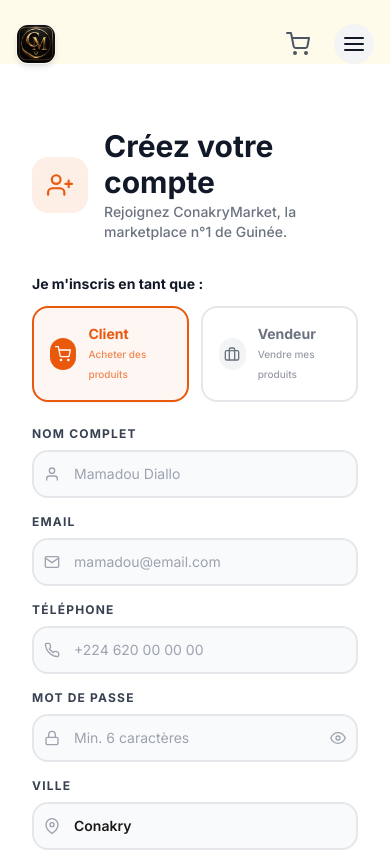
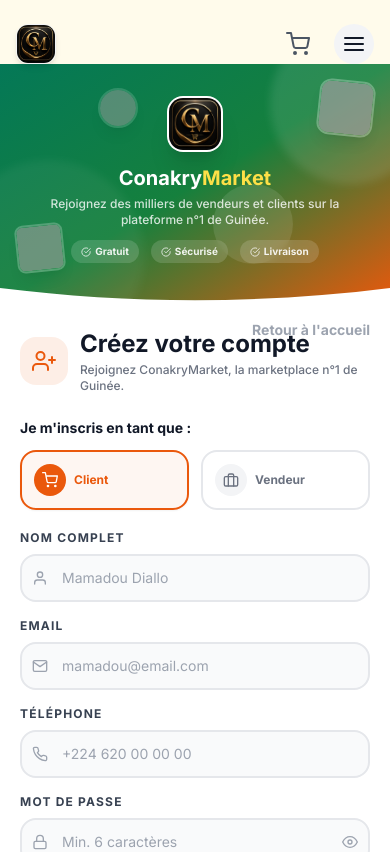
Before and after one commit to JoeCoolCapelo/ConakryMarket, a React (Vite) app in the folder conakrymarket-frontend/: page /inscription in a window 390 px wide. Shown: the top 852 px of the page. Built offline with nearby package versions, Linux system fonts and the light colour scheme; grey boxes are pictures that could not be loaded.

Commit message:
mis a jour 3

```diff
--- a/conakrymarket-frontend/src/pages/Login.jsx
+++ b/conakrymarket-frontend/src/pages/Login.jsx
@@ -25,8 +25,57 @@
   };
 
   return (
-    <div className="min-h-screen flex bg-white">
-      {/* Colonne Gauche - Photos Dispersées (Cachée sur mobile) */}
+    <div className="min-h-screen flex flex-col lg:flex-row bg-white">
+
+      {/* ══════ MOBILE HEADER ══════ */}
+      <div className="lg:hidden relative overflow-hidden" style={{ minHeight: '260px' }}>
+        {/* Gradient background */}
+        <div className="absolute inset-0 bg-gradient-to-br from-primary via-primary-dark to-secondary"></div>
+
+        {/* Decorative circles */}
+        <div className="absolute -top-10 -right-10 w-40 h-40 rounded-full bg-white/10 blur-sm"></div>
+        <div className="absolute -bottom-12 -left-12 w-48 h-48 rounded-full bg-white/5 blur-sm"></div>
+        <div className="absolute top-1/2 right-1/4 w-20 h-20 rounded-full bg-white/10"></div>
+
+        {/* Floating mini images */}
+        <img
+          src="https://images.unsplash.com/photo-1441984904996-e0b6ba687e04?auto=format&fit=crop&q=60&w=120"
+          alt=""
+          className="absolute top-4 right-4 w-16 h-16 object-cover rounded-xl shadow-lg border-2 border-white/40 rotate-6 opacity-70"
+        />
+        <img
+          src="https://images.unsplash.com/photo-1498049794561-7780e7231661?auto=format&fit=crop&q=60&w=120"
+          alt=""
+          className="absolute bottom-6 left-4 w-14 h-14 object-cover rounded-lg shadow-lg border-2 border-white/40 -rotate-6 opacity-60"
+        />
+        <img
+          src="https://images.unsplash.com/photo-1542838132-92c53300491e?auto=format&fit=crop&q=60&w=120"
+          alt=""
+          className="absolute top-8 left-1/4 w-12 h-12 object-cover rounded-full shadow-lg border-2 border-white/30 opacity-50"
+        />
+
+        {/* Logo + text */}
+        <div className="relative z-10 flex flex-col items-center justify-center h-full py-10 px-6 text-center">
+          <div className="w-16 h-16 rounded-2xl overflow-hidden shadow-xl mb-4 border-2 border-white/30 bg-white">
+            <img src="/logo.jpg" alt="Logo" className="w-full h-full object-cover" />
+          </div>
+          <h1 className="text-2xl font-black text-white mb-1">
+            Conakry<span className="text-yellow-300">Market</span>
+          </h1>
+          <p className="text-white/80 text-sm font-medium max-w-xs">
+            Connectez-vous pour découvrir les meilleures offres de Guinée.
+          </p>
+        </div>
+
+        {/* Curved bottom */}
+        <div className="absolute bottom-0 left-0 right-0">
+          <svg viewBox="0 0 1440 60" fill="none" xmlns="http://www.w3.org/2000/svg" className="w-full">
+            <path d="M0,0 C480,60 960,60 1440,0 L1440,60 L0,60 Z" fill="white"/>
+          </svg>
+        </div>
+      </div>
+
+      {/* ══════ DESKTOP LEFT COLUMN — Photos (hidden on mobile) ══════ */}
       <div className="hidden lg:flex lg:w-1/2 relative bg-gray-50 overflow-hidden items-center justify-center">
         {/* Fond décoratif */}
         <div className="absolute inset-0 bg-gradient-to-br from-primary/5 to-secondary/10"></div>
@@ -71,21 +120,21 @@
         </div>
       </div>
 
-      {/* Colonne Droite - Formulaire */}
-      <div className="w-full lg:w-1/2 flex items-center justify-center p-8 sm:p-12 lg:p-24 relative">
-        <Link to="/" className="absolute top-8 right-8 text-sm font-bold text-gray-400 hover:text-primary transition-colors">
+      {/* ══════ FORM COLUMN ══════ */}
+      <div className="w-full lg:w-1/2 flex items-center justify-center px-6 py-8 sm:p-12 lg:p-24 relative">
+        <Link to="/" className="absolute top-6 right-6 sm:top-8 sm:right-8 text-sm font-bold text-gray-400 hover:text-primary transition-colors">
           Retour à l'accueil
         </Link>
 
-        <div className="max-w-md w-full py-8">
+        <div className="max-w-md w-full">
           {/* En-tête */}
-          <div className="flex items-center gap-4 mb-10">
-            <div className="w-14 h-14 rounded-2xl bg-primary/10 flex items-center justify-center shrink-0">
-              <FiLogIn className="text-primary" size={28} />
+          <div className="flex items-center gap-4 mb-8 lg:mb-10">
+            <div className="w-12 h-12 sm:w-14 sm:h-14 rounded-2xl bg-primary/10 flex items-center justify-center shrink-0">
+              <FiLogIn className="text-primary" size={24} />
             </div>
             <div>
-              <h2 className="text-3xl font-black text-gray-900">Bon retour !</h2>
-              <p className="text-gray-500 font-medium text-sm mt-0.5">Connectez-vous à votre espace personnel.</p>
+              <h2 className="text-2xl sm:text-3xl font-black text-gray-900">Bon retour !</h2>
+              <p className="text-gray-500 font-medium text-xs sm:text-sm mt-0.5">Connectez-vous à votre espace personnel.</p>
             </div>
           </div>
 
@@ -146,7 +195,7 @@
             </div>
           </form>
 
-          <div className="text-center mt-10">
+          <div className="text-center mt-8 lg:mt-10">
             <p className="text-sm font-medium text-gray-600">
               Pas encore de compte ?{' '}
               <Link to="/inscription" className="font-black text-primary hover:text-primary-dark transition-colors">
--- a/conakrymarket-frontend/src/pages/Register.jsx
+++ b/conakrymarket-frontend/src/pages/Register.jsx
@@ -42,8 +42,65 @@
   };
 
   return (
-    <div className="min-h-screen flex bg-white">
-      {/* ════ COLONNE GAUCHE — Visuels ════ */}
+    <div className="min-h-screen flex flex-col lg:flex-row bg-white">
+
+      {/* ══════ MOBILE HEADER ══════ */}
+      <div className="lg:hidden relative overflow-hidden" style={{ minHeight: '240px' }}>
+        {/* Gradient background */}
+        <div className="absolute inset-0 bg-gradient-to-br from-secondary via-green-700 to-primary"></div>
+
+        {/* Decorative circles */}
+        <div className="absolute -top-10 -right-10 w-40 h-40 rounded-full bg-white/10 blur-sm"></div>
+        <div className="absolute -bottom-12 -left-12 w-48 h-48 rounded-full bg-white/5 blur-sm"></div>
+        <div className="absolute top-1/2 right-1/4 w-20 h-20 rounded-full bg-white/10"></div>
+
+        {/* Floating mini images */}
+        <img
+          src="https://images.unsplash.com/photo-1523381210434-271e8be1f52b?auto=format&fit=crop&q=60&w=120"
+          alt=""
+          className="absolute top-4 right-4 w-14 h-14 object-cover rounded-xl shadow-lg border-2 border-white/40 rotate-6 opacity-70"
+        />
+        <img
+          src="https://images.unsplash.com/photo-1605810230434-7631ac76ec81?auto=format&fit=crop&q=60&w=120"
+          alt=""
+          className="absolute bottom-8 left-4 w-12 h-12 object-cover rounded-lg shadow-lg border-2 border-white/40 -rotate-6 opacity-60"
+        />
+        <img
+          src="https://images.unsplash.com/photo-1542838132-92c53300491e?auto=format&fit=crop&q=60&w=120"
+          alt=""
+          className="absolute top-6 left-1/4 w-10 h-10 object-cover rounded-full shadow-lg border-2 border-white/30 opacity-50"
+        />
+
+        {/* Logo + text */}
+        <div className="relative z-10 flex flex-col items-center justify-center h-full py-8 px-6 text-center">
+          <div className="w-14 h-14 rounded-2xl overflow-hidden shadow-xl mb-3 border-2 border-white/30 bg-white">
+            <img src="/logo.jpg" alt="Logo" className="w-full h-full object-cover" />
+          </div>
+          <h1 className="text-xl font-black text-white mb-1">
+            Conakry<span className="text-yellow-300">Market</span>
+          </h1>
+          <p className="text-white/80 text-xs font-medium max-w-xs">
+            Rejoignez des milliers de vendeurs et clients sur la plateforme n°1 de Guinée.
+          </p>
+          <div className="flex gap-3 mt-3">
+            {['Gratuit', 'Sécurisé', 'Livraison'].map(txt => (
+              <div key={txt} className="flex items-center gap-1 text-[10px] font-bold text-white/90 bg-white/15 backdrop-blur-sm px-2.5 py-1 rounded-full">
+                <FiCheckCircle size={10} />
+                {txt}
+              </div>
+            ))}
+          </div>
+        </div>
+
+        {/* Curved bottom */}
+        <div className="absolute bottom-0 left-0 right-0">
+          <svg viewBox="0 0 1440 60" fill="none" xmlns="http://www.w3.org/2000/svg" className="w-full">
+            <path d="M0,0 C480,60 960,60 1440,0 L1440,60 L0,60 Z" fill="white"/>
+          </svg>
+        </div>
+      </div>
+
+      {/* ══════ DESKTOP LEFT COLUMN — Photos (hidden on mobile) ══════ */}
       <div className="hidden lg:flex lg:w-[45%] relative bg-gray-50 overflow-hidden items-center justify-center">
         <div className="absolute inset-0 bg-gradient-to-br from-secondary/5 to-primary/10"></div>
 
@@ -101,26 +158,26 @@
         </div>
       </div>
 
-      {/* ════ COLONNE DROITE — Formulaire ════ */}
-      <div className="w-full lg:w-[55%] flex items-center justify-center p-8 sm:p-10 overflow-y-auto relative">
-        <Link to="/" className="absolute top-6 right-8 text-sm font-bold text-gray-400 hover:text-primary transition-colors hidden lg:block">
+      {/* ══════ FORM COLUMN ══════ */}
+      <div className="w-full lg:w-[55%] flex items-center justify-center px-5 py-6 sm:p-10 overflow-y-auto relative">
+        <Link to="/" className="absolute top-4 right-5 sm:top-6 sm:right-8 text-sm font-bold text-gray-400 hover:text-primary transition-colors">
           Retour à l'accueil
         </Link>
 
-        <div className="max-w-lg w-full py-8">
-          <div className="mb-8">
-            <div className="flex items-center gap-4 mb-4">
-              <div className="w-14 h-14 rounded-2xl bg-primary/10 flex items-center justify-center shrink-0">
-                <FiUserPlus className="text-primary" size={26} />
+        <div className="max-w-lg w-full">
+          <div className="mb-6 lg:mb-8">
+            <div className="flex items-center gap-3 sm:gap-4 mb-4">
+              <div className="w-12 h-12 sm:w-14 sm:h-14 rounded-2xl bg-primary/10 flex items-center justify-center shrink-0">
+                <FiUserPlus className="text-primary" size={24} />
               </div>
               <div>
-                <h2 className="text-3xl font-black text-gray-900">Créez votre compte</h2>
-                <p className="text-gray-500 font-medium text-sm mt-0.5">Rejoignez ConakryMarket, la marketplace n°1 de Guinée.</p>
+                <h2 className="text-2xl sm:text-3xl font-black text-gray-900">Créez votre compte</h2>
+                <p className="text-gray-500 font-medium text-xs sm:text-sm mt-0.5">Rejoignez ConakryMarket, la marketplace n°1 de Guinée.</p>
               </div>
             </div>
           </div>
 
-          <form onSubmit={handleSubmit} className="space-y-6">
+          <form onSubmit={handleSubmit} className="space-y-5 sm:space-y-6">
 
             {/* Sélection du rôle */}
             <div>
@@ -129,7 +186,7 @@
                 <button
                   type="button"
                   onClick={() => handleRoleChange('client')}
-                  className={`p-4 rounded-2xl border-2 flex items-center gap-3 transition-all font-bold text-sm ${
+                  className={`p-3 sm:p-4 rounded-2xl border-2 flex items-center gap-2 sm:gap-3 transition-all font-bold text-sm ${
                     formData.role === 'client'
                       ? 'border-primary bg-primary/5 text-primary shadow-sm'
                       : 'border-gray-200 text-gray-500 hover:bg-gray-50'
@@ -139,14 +196,14 @@
                     <FiShoppingCart size={16} />
                   </div>
                   <div className="text-left">
-                    <p className="font-black">Client</p>
-                    <p className="text-[10px] opacity-70 font-medium">Acheter des produits</p>
+                    <p className="font-black text-xs sm:text-sm">Client</p>
+                    <p className="text-[10px] opacity-70 font-medium hidden sm:block">Acheter des produits</p>
                   </div>
                 </button>
                 <button
                   type="button"
                   onClick={() => handleRoleChange('vendeur')}
-                  className={`p-4 rounded-2xl border-2 flex items-center gap-3 transition-all font-bold text-sm ${
+                  className={`p-3 sm:p-4 rounded-2xl border-2 flex items-center gap-2 sm:gap-3 transition-all font-bold text-sm ${
                     formData.role === 'vendeur'
                       ? 'border-secondary bg-secondary/5 text-secondary shadow-sm'
                       : 'border-gray-200 text-gray-500 hover:bg-gray-50'
@@ -156,8 +213,8 @@
                     <FiBriefcase size={16} />
                   </div>
                   <div className="text-left">
-                    <p className="font-black">Vendeur</p>
-                    <p className="text-[10px] opacity-70 font-medium">Vendre mes produits</p>
+                    <p className="font-black text-xs sm:text-sm">Vendeur</p>
+                    <p className="text-[10px] opacity-70 font-medium hidden sm:block">Vendre mes produits</p>
                   </div>
                 </button>
               </div>
--- a/conakrymarket-frontend/src/services/avis.js
+++ b/conakrymarket-frontend/src/services/avis.js
@@ -1,16 +1,16 @@
 import api from './api';
 
 export const createAvis = async (pid, data) => {
-  const response = await api.post(`/produits/${pid}/avis`, data);
+  const response = await api.post('/avis', { pid, ...data });
   return response.data;
 };
 
 export const getAvisProduit = async (pid) => {
-  const response = await api.get(`/produits/${pid}/avis`);
+  const response = await api.get(`/avis/produit/${pid}`);
   return response.data;
 };
 
 export const incrementUtile = async (pid, avisId) => {
-  const response = await api.patch(`/produits/${pid}/avis/${avisId}/utile`);
+  const response = await api.patch(`/avis/${avisId}/utile`);
   return response.data;
 };
```
Also changed, not shown: conakrymarket-frontend/src/components/ProductCard.jsx (+9 -1 lines), conakrymarket-frontend/src/pages/ProductDetail.jsx (+8 -1 lines), 2 other files (tests, documents, lock files or other folders).
